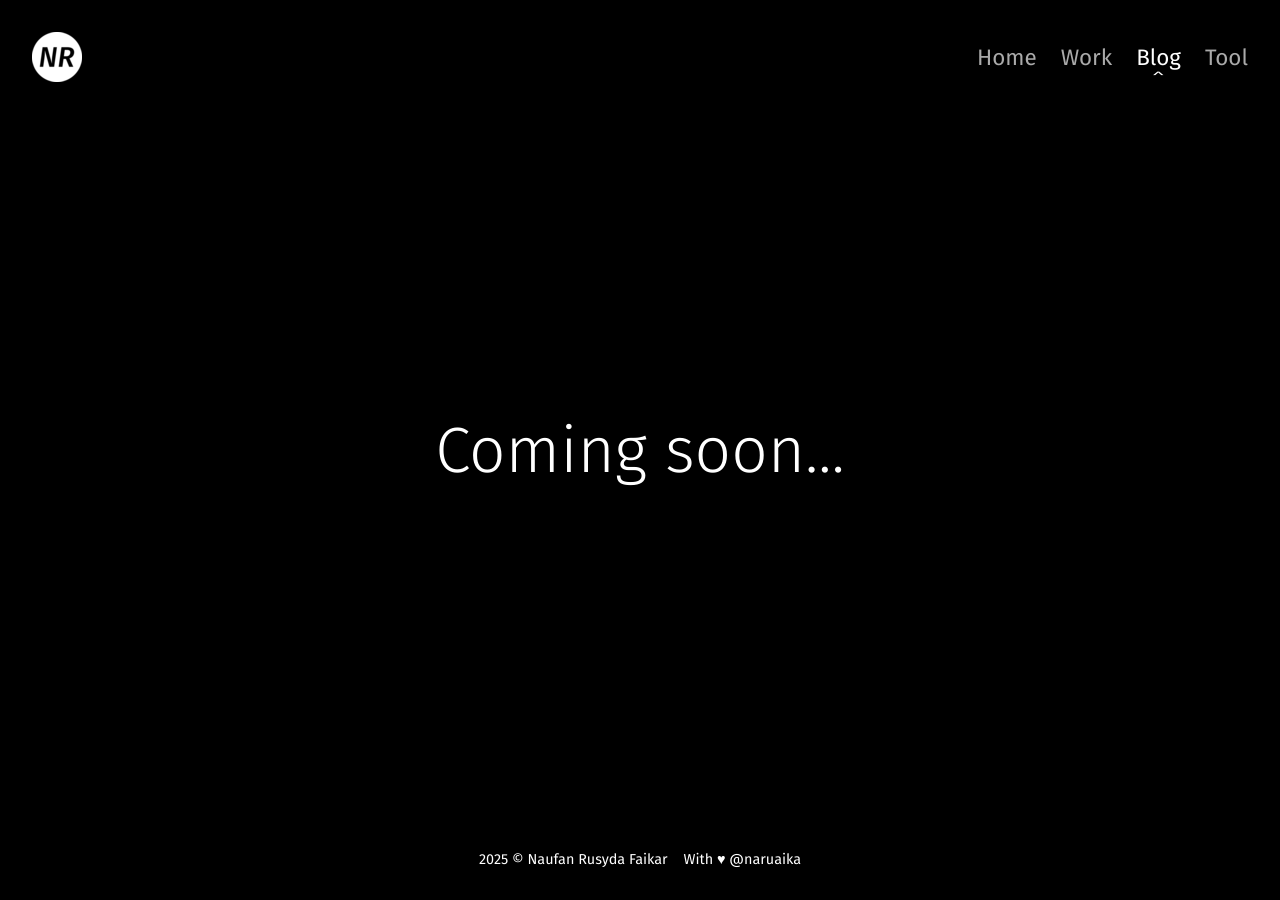
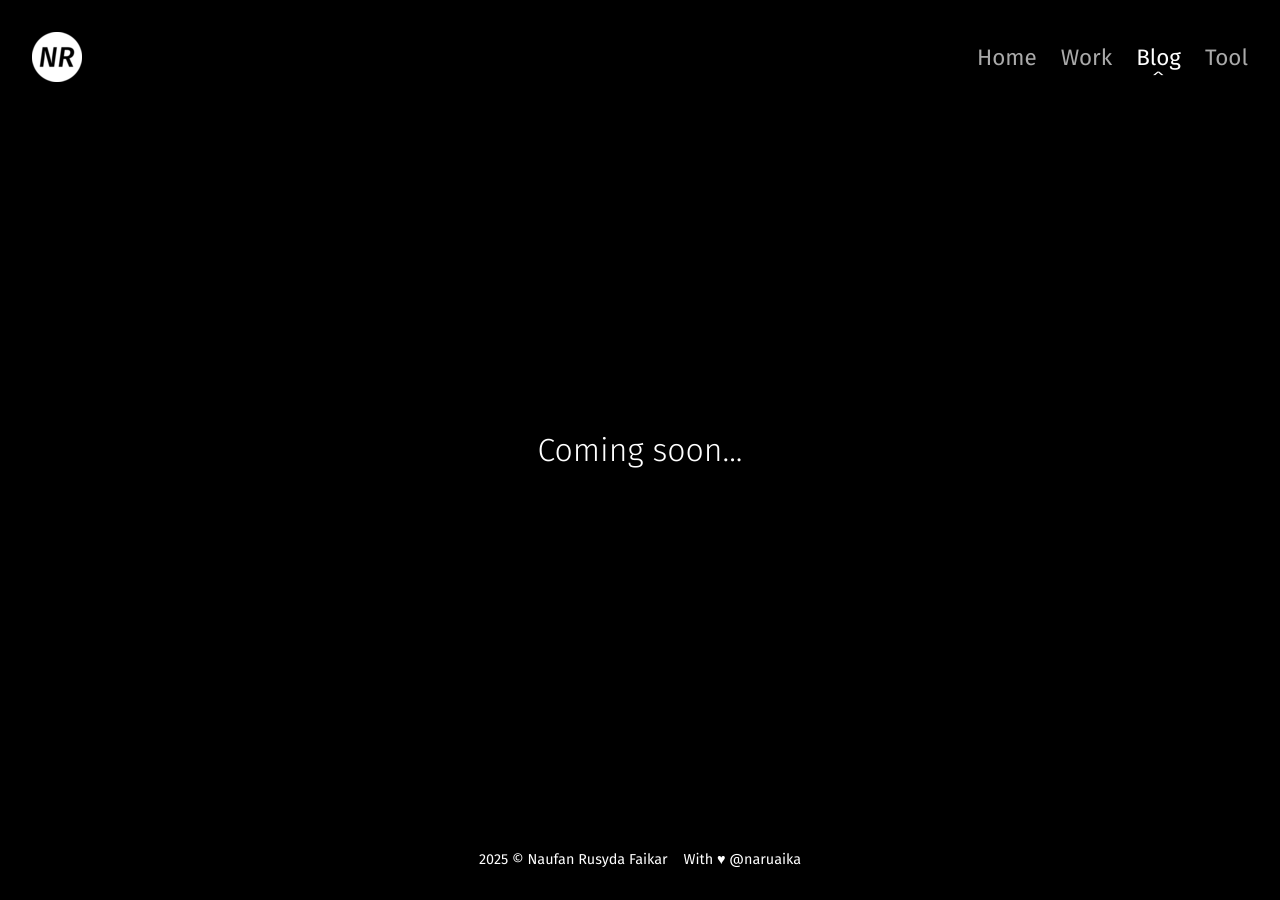
Before and after one commit to naruaika/naruaika.github.io, a Jekyll site: the page built from blog.html, in a window 1280 px wide. Built offline with Jekyll 4.4.1, drawn with Linux system fonts in a browser that asks for light colours.

Commit message:
Another commit (just to trigger GitHub Actions)

```diff
--- a/blog.html
+++ b/blog.html
@@ -12,7 +12,7 @@ permalink: /blog
         flex-direction: column;
         align-items: center;
         justify-content: center;
-        font-size: 4rem;
+        font-size: 2rem;
         font-weight: 300;
         text-align: center;
     }
--- a/work.html
+++ b/work.html
@@ -12,7 +12,7 @@ permalink: /work
         flex-direction: column;
         align-items: center;
         justify-content: center;
-        font-size: 4rem;
+        font-size: 2rem;
         font-weight: 300;
         text-align: center;
     }
```
